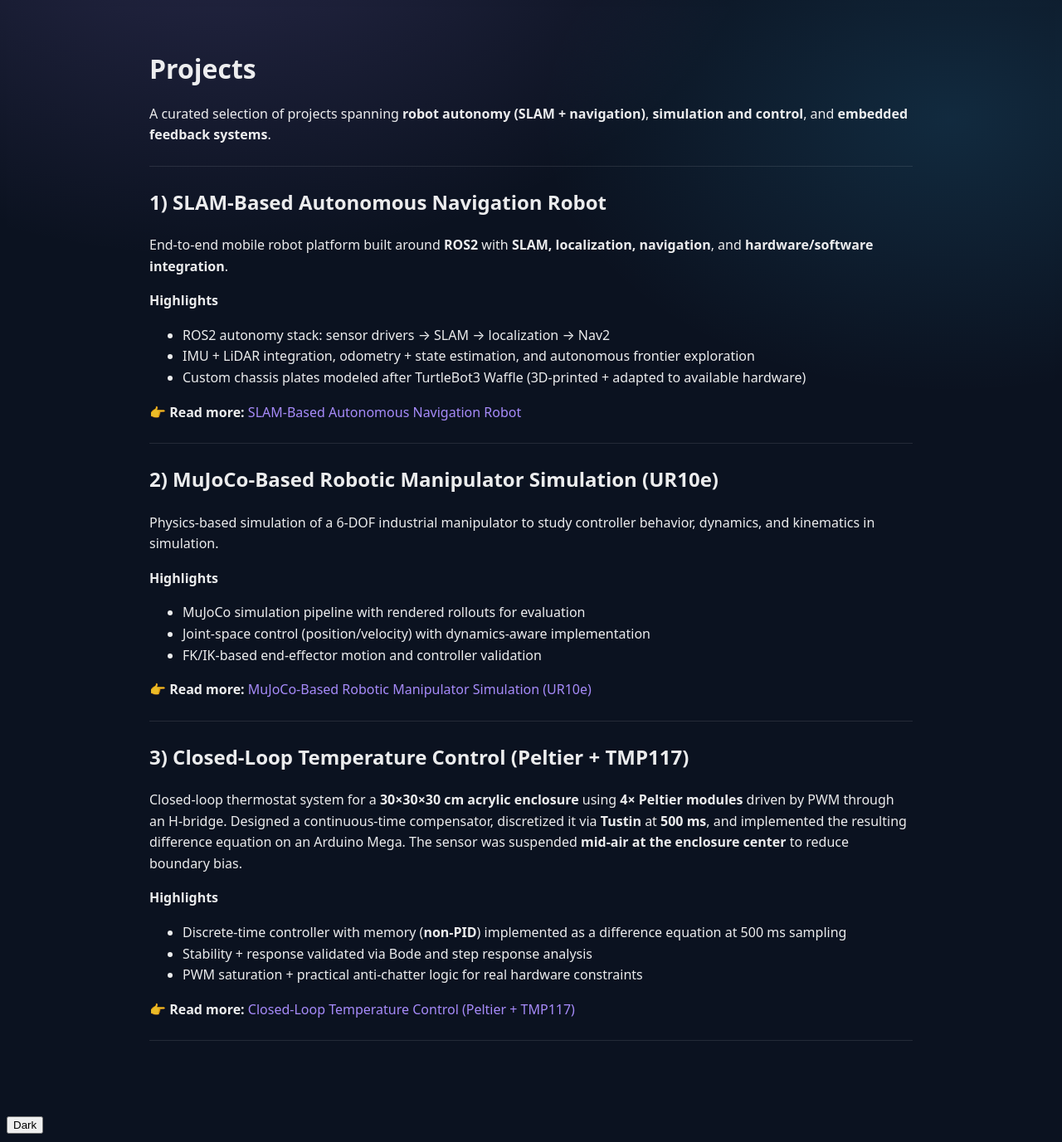
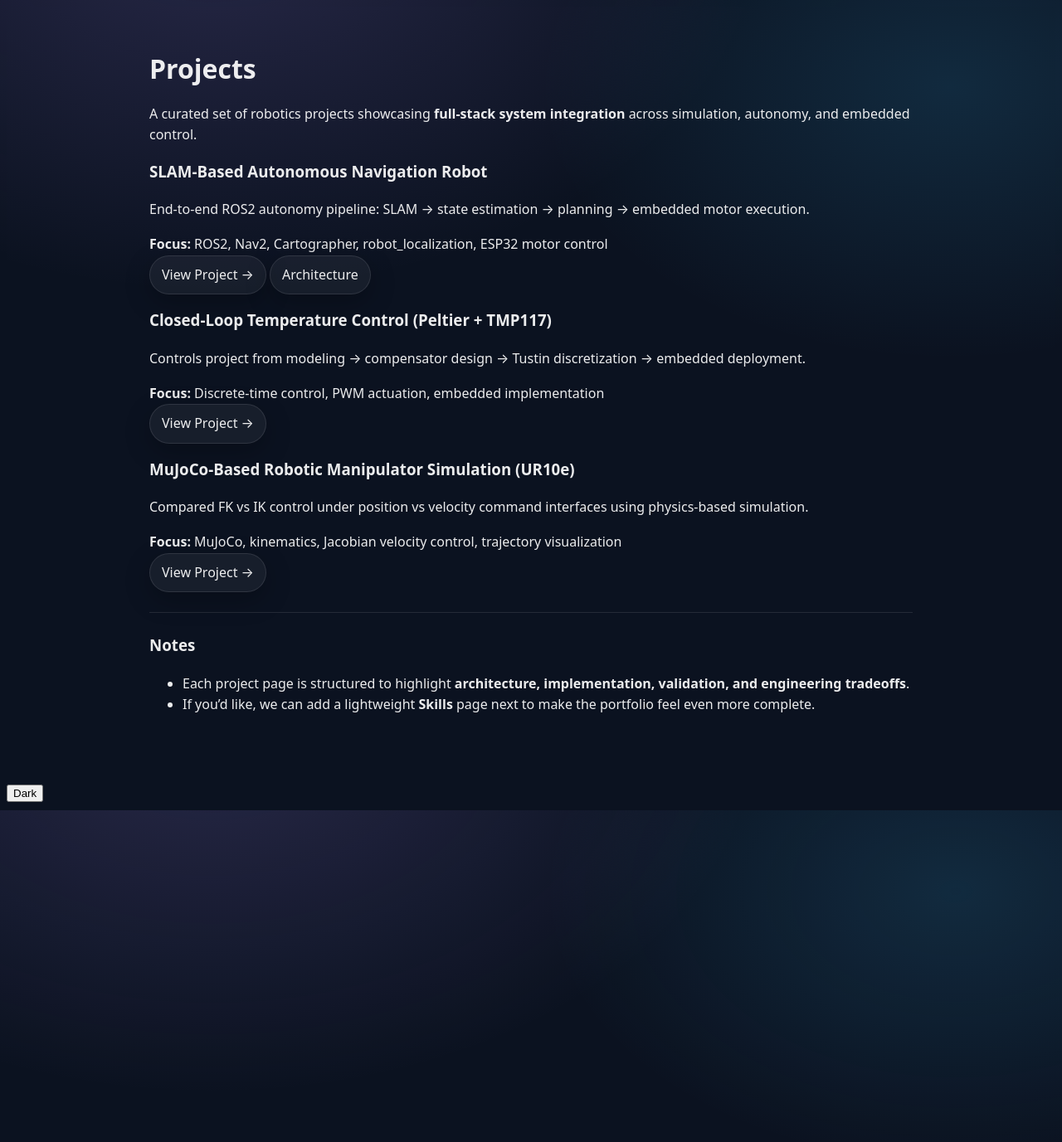
Before and after one commit to adityx23/adityapatil, a Jekyll site: the page built from projects.md, in a window 1280 px wide. Shown: the whole page at 83% size. Built offline with Jekyll 4.4.1, drawn with Linux system fonts in a browser that asks for light colours; our own code applies the rules of GitHub Pages for plain Markdown files.

Commit message:
Update projects.md

```diff
--- a/projects.md
+++ b/projects.md
@@ -1,45 +1,46 @@
 ---
 layout: default
+title: Projects
 ---
 
 # Projects
 
-A curated selection of projects spanning **robot autonomy (SLAM + navigation)**, **simulation and control**, and **embedded feedback systems**.
+A curated set of robotics projects showcasing **full-stack system integration** across simulation, autonomy, and embedded control.
 
----
+<div class="projects-grid" markdown="0">
 
-## 1) SLAM-Based Autonomous Navigation Robot
-End-to-end mobile robot platform built around **ROS2** with **SLAM, localization, navigation**, and **hardware/software integration**.
+  <div class="project-card">
+    <h3>SLAM-Based Autonomous Navigation Robot</h3>
+    <p>End-to-end ROS2 autonomy pipeline: SLAM → state estimation → planning → embedded motor execution.</p>
+    <div class="project-meta"><strong>Focus:</strong> ROS2, Nav2, Cartographer, robot_localization, ESP32 motor control</div>
+    <div class="project-actions">
+      <a class="btn" href="{{ site.baseurl }}/projects/slam-navigation-robot">View Project →</a>
+      <a class="btn" href="{{ site.baseurl }}/assets/slam/slam_system_architecture.png">Architecture</a>
+    </div>
+  </div>
 
-**Highlights**
-- ROS2 autonomy stack: sensor drivers → SLAM → localization → Nav2
-- IMU + LiDAR integration, odometry + state estimation, and autonomous frontier exploration
-- Custom chassis plates modeled after TurtleBot3 Waffle (3D-printed + adapted to available hardware)
+  <div class="project-card">
+    <h3>Closed-Loop Temperature Control (Peltier + TMP117)</h3>
+    <p>Controls project from modeling → compensator design → Tustin discretization → embedded deployment.</p>
+    <div class="project-meta"><strong>Focus:</strong> Discrete-time control, PWM actuation, embedded implementation</div>
+    <div class="project-actions">
+      <a class="btn" href="{{ site.baseurl }}/projects/thermostat-closed-loop-control">View Project →</a>
+    </div>
+  </div>
 
-👉 **Read more:** [SLAM-Based Autonomous Navigation Robot]({{ site.baseurl }}/projects/slam-navigation-robot)
+  <div class="project-card">
+    <h3>MuJoCo-Based Robotic Manipulator Simulation (UR10e)</h3>
+    <p>Compared FK vs IK control under position vs velocity command interfaces using physics-based simulation.</p>
+    <div class="project-meta"><strong>Focus:</strong> MuJoCo, kinematics, Jacobian velocity control, trajectory visualization</div>
+    <div class="project-actions">
+      <a class="btn" href="{{ site.baseurl }}/projects/mujoco-manipulator">View Project →</a>
+    </div>
+  </div>
 
----
+</div>
 
-## 2) MuJoCo-Based Robotic Manipulator Simulation (UR10e)
-Physics-based simulation of a 6-DOF industrial manipulator to study controller behavior, dynamics, and kinematics in simulation.
+<hr>
 
-**Highlights**
-- MuJoCo simulation pipeline with rendered rollouts for evaluation
-- Joint-space control (position/velocity) with dynamics-aware implementation
-- FK/IK-based end-effector motion and controller validation
-
-👉 **Read more:** [MuJoCo-Based Robotic Manipulator Simulation (UR10e)]({{ site.baseurl }}/projects/mujoco-manipulator)
-
----
-
-## 3) Closed-Loop Temperature Control (Peltier + TMP117)
-Closed-loop thermostat system for a **30×30×30 cm acrylic enclosure** using **4× Peltier modules** driven by PWM through an H-bridge. Designed a continuous-time compensator, discretized it via **Tustin** at **500 ms**, and implemented the resulting difference equation on an Arduino Mega. The sensor was suspended **mid-air at the enclosure center** to reduce boundary bias.
-
-**Highlights**
-- Discrete-time controller with memory (**non-PID**) implemented as a difference equation at 500 ms sampling
-- Stability + response validated via Bode and step response analysis
-- PWM saturation + practical anti-chatter logic for real hardware constraints
-
-👉 **Read more:** [Closed-Loop Temperature Control (Peltier + TMP117)]({{ site.baseurl }}/projects/thermostat-closed-loop-control)
-
----
+### Notes
+- Each project page is structured to highlight **architecture, implementation, validation, and engineering tradeoffs**.
+- If you'd like, we can add a lightweight **Skills** page next to make the portfolio feel even more complete.
```
